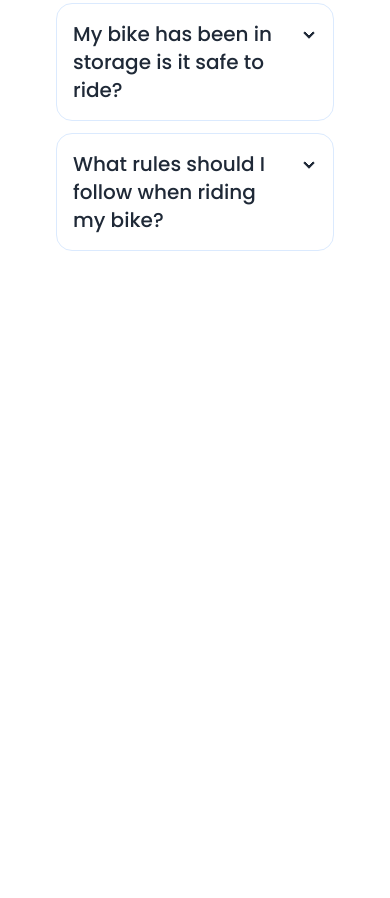
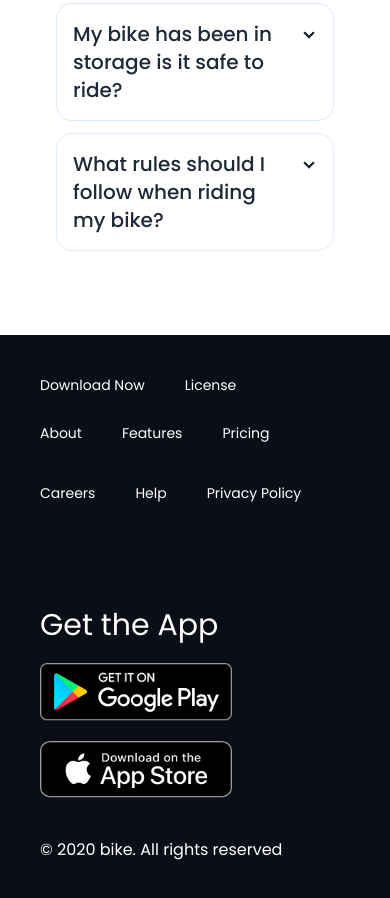
Before and after one commit to reyad-hasan/biker-zone-DaisyUi-Tailwind, a plain HTML site: page index.html in a window 390 px wide. Shown: the part 6308-7206 px from the top of the page. Before the commit the page ends 6615 px from the top, so only its background shows below. Drawn offline with nearby package versions, Linux system fonts and the light colour scheme.

Commit message:
completed footer section with Responsive

```diff
--- a/index.html
+++ b/index.html
@@ -35,6 +35,7 @@
                         'bike-gray': '#6B7280',
                         'bike-header-bg': '#E76F511A',
                         'bike-name-color': '#23A6F0',
+                        'bike-footer-bg': '#0B0D17',
                     }
                 }
             }
@@ -399,7 +400,36 @@
     </main>
 
     <!-- footer section -->
-    <footer></footer>
+    <footer class="bg-bike-footer-bg mt-7 lg:mt-28 p-10 lg:p-0">
+        <!-- footer main container -->
+        <section class="md:container mx-auto lg:py-24 lg:px-32">
+            <div class="flex flex-col md:flex-row md:justify-between gap-10 md:gap-0">
+                <!-- link box -->
+                <div>
+                    <ul class="text-bike-white text-sm flex gap-10">
+                        <li class="hover:text-bike-primary"><a href="#">Download Now</a></li>
+                        <li class="hover:text-bike-primary"><a href="#">License</a></li>
+                    </ul>
+                    <ul class="text-bike-white text-sm flex gap-10 flex-wrap md:flex-row mt-7">
+                        <li class="hover:text-bike-primary"><a href="#">About</a></li>
+                        <li class="hover:text-bike-primary"><a href="#">Features</a></li>
+                        <li class="hover:text-bike-primary"><a href="#">Pricing</a></li>
+                        <li class="hover:text-bike-primary"><a href="#">Careers</a></li>
+                        <li class="hover:text-bike-primary"><a href="#">Help</a></li>
+                        <li class="hover:text-bike-primary"><a href="#">Privacy Policy</a></li>
+                    </ul>
+                    <p class="text-bike-white mt-10 invisible md:visible">© 2020 bike. All rights reserved</p>
+                </div>
+                <!-- icon link box -->
+                <div>
+                    <h3 class="text-3xl text-bike-white">Get the App</h3>
+                    <a href="#"><img class="w-48 my-5" src="./images/others/android.png" alt=""></a>
+                    <a href="#"><img class="w-48" src="./images/others/ios.png" alt=""></a>
+                </div>
+                <p class="text-bike-white md:hidden">© 2020 bike. All rights reserved</p>
+            </div>
+        </section>
+    </footer>
 </body>
 
 </html>
```
